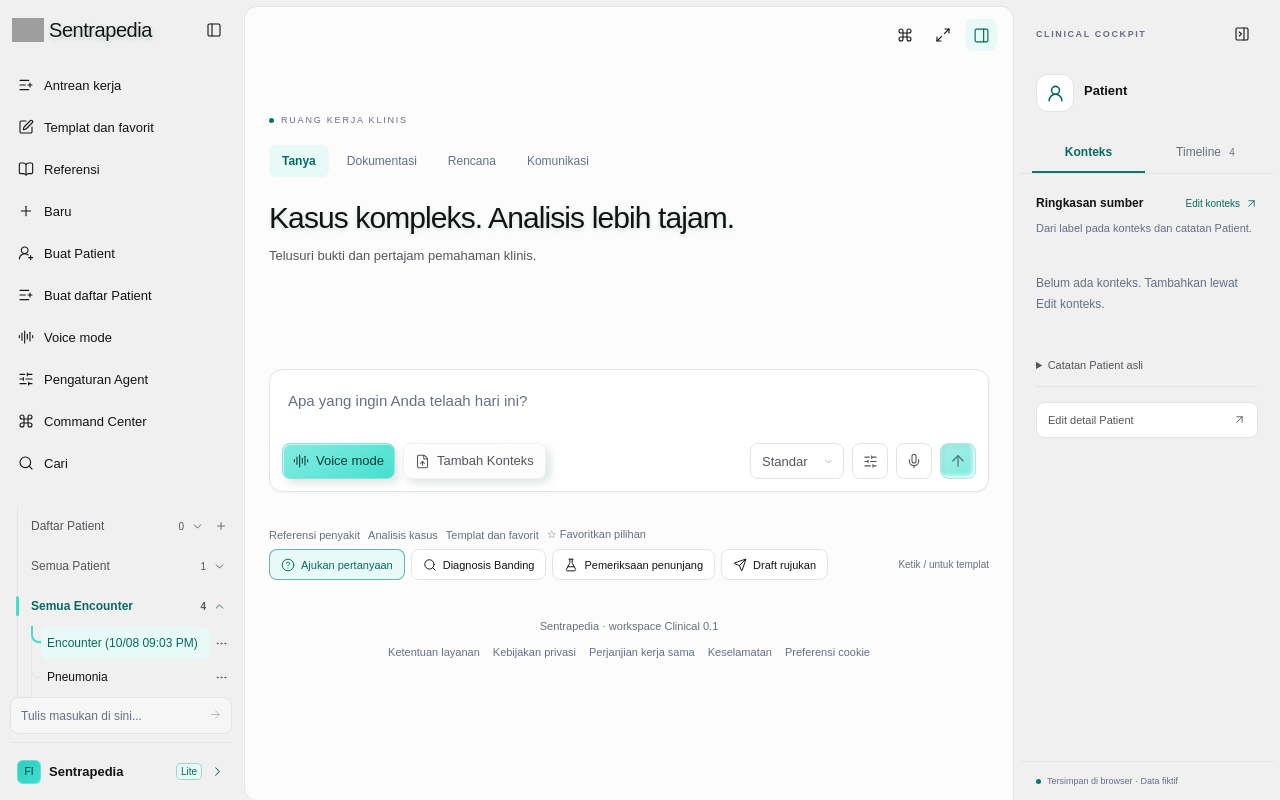
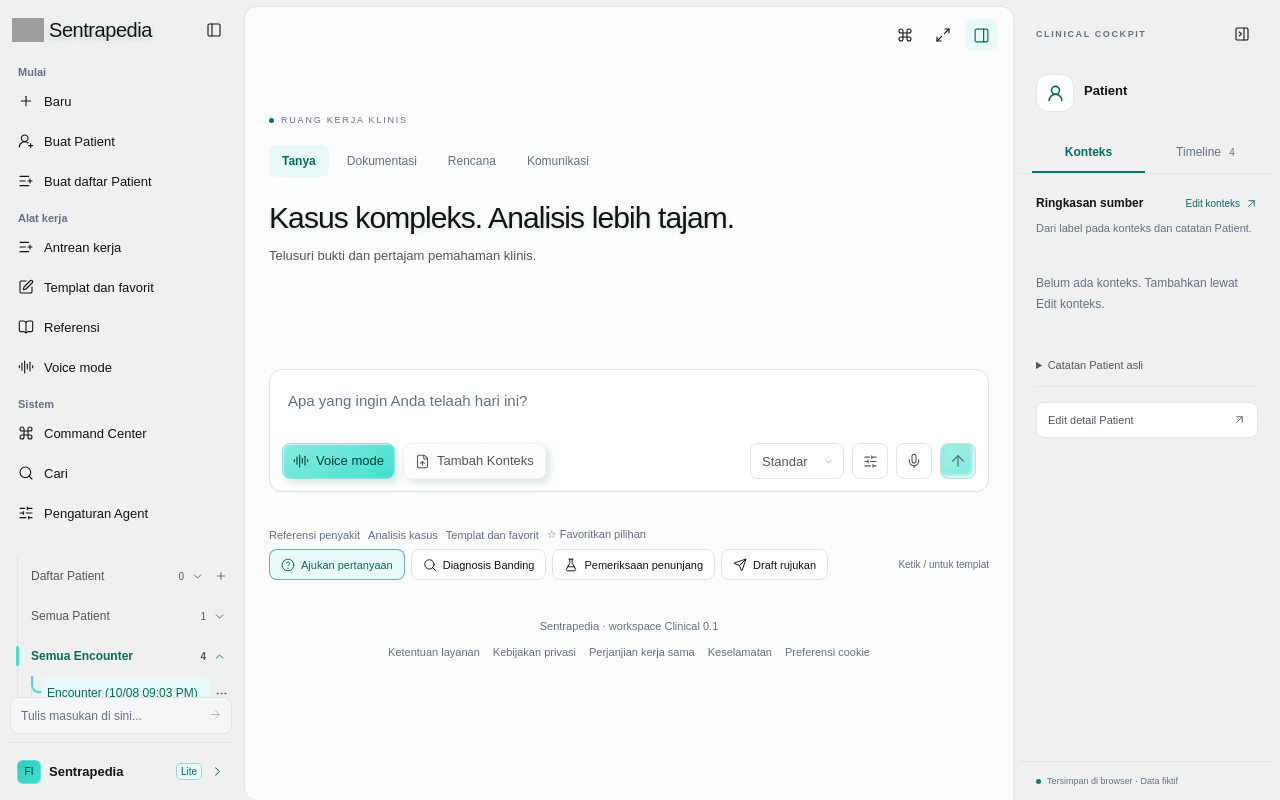
Before and after one commit to drferdi/Sentrapedia, a Next.js app: page / in a window 1280 px wide. Built offline with nearby package versions, Linux system fonts and the light colour scheme; grey boxes are pictures that could not be loaded.

Commit message:
feat(sentrapedia): sidebar navigation in Mulai, Alat kerja and Sistem groups (R1)
Co-Authored-By: Claude Opus 5.5 <noreply@anthropic.com>

```diff
--- a/app/globals.css
+++ b/app/globals.css
@@ -46,9 +46,11 @@ textarea { resize: vertical; }
 .brand-wordmark { font-family: inherit; text-shadow: var(--workspace-brand-shadow); letter-spacing: -.45px; }
 .icon-button { width: 32px; height: 32px; display: inline-flex; align-items: center; justify-content: center; border-radius: 8px; }
 .icon-button:hover, .small-icon:hover { background: var(--color-border-subtle); }
-.main-nav { padding: 4px 0 0; display: grid; gap: 4px; }
-.main-nav > button { display: flex; gap: 10px; align-items: center; text-align: left; padding: 10px 8px; height: 38px; border-radius: 8px; }
-.main-nav > button:hover { background: var(--color-border-subtle); }
+.main-nav { padding: 4px 0 0; display: grid; gap: 12px; }
+.nav-group { display: grid; gap: 2px; }
+.nav-group-title { padding: 0 8px 2px; font-size: 11px; font-weight: 600; color: var(--color-text-muted); }
+.nav-group > button { display: flex; gap: 10px; align-items: center; text-align: left; padding: 10px 8px; height: 38px; border-radius: 8px; }
+.nav-group > button:hover { background: var(--color-border-subtle); }
 .main-nav svg { width: 16px; height: 16px; }
 kbd { font-family: inherit; font-size: 10px; color: var(--workspace-ink-faint); }
 .main-nav kbd { margin-left: auto; opacity: 0; transition: opacity .15s; }
--- a/components/sidebar.tsx
+++ b/components/sidebar.tsx
@@ -35,16 +35,22 @@ export function Sidebar({ state, open, mobile, onToggle, onDialog, onNew, onSele
     <aside ref={ref} className={`sidebar ${open ? "is-open" : ""}`} inert={!open} aria-hidden={!open} aria-label="Navigasi workspace">
       <div className="sidebar-brand"><Brand /><button className="icon-button" aria-label="Tutup sidebar" title="Tutup sidebar" onClick={onToggle}><PanelLeft size={16}/></button></div>
       <nav className="main-nav" aria-label="Navigasi utama">
+        <div className="nav-group" role="group" aria-labelledby="nav-group-start"><span className="nav-group-title" id="nav-group-start">Mulai</span>
+          <button onClick={() => onNew()}><Plus/><span>Baru</span><kbd>⌘ K</kbd></button>
+          <button onClick={() => onDialog("patient")}><UserRoundPlus/><span>Buat Patient</span></button>
+          <button onClick={() => onDialog("list")}><ListPlus/><span>Buat daftar Patient</span></button>
+        </div>
+        <div className="nav-group" role="group" aria-labelledby="nav-group-tools"><span className="nav-group-title" id="nav-group-tools">Alat kerja</span>
           <button onClick={() => { if (mobile) onToggle(); onDialog("queue"); }}><ListPlus/><span>Antrean kerja</span></button>
           <button onClick={() => { if (mobile) onToggle(); onDialog("templates"); }}><SquarePen/><span>Templat dan favorit</span></button>
           <button onClick={() => { if (mobile) onToggle(); onDialog("knowledge"); }}><BookOpen/><span>Referensi</span></button>
-        <button onClick={() => onNew()}><Plus/><span>Baru</span><kbd>⌘ K</kbd></button>
-        <button onClick={() => onDialog("patient")}><UserRoundPlus/><span>Buat Patient</span></button>
-        <button onClick={() => onDialog("list")}><ListPlus/><span>Buat daftar Patient</span></button>
           <button onClick={() => onDialog("scribe")}><AudioLines/><span>Voice mode</span></button>
-        <button onClick={() => onDialog("settings")}><SlidersHorizontal/><span>Pengaturan Agent</span></button>
+        </div>
+        <div className="nav-group" role="group" aria-labelledby="nav-group-system"><span className="nav-group-title" id="nav-group-system">Sistem</span>
           <button onClick={() => { if (mobile) onToggle(); onDialog("commands"); }}><Command/><span>Command Center</span><kbd>⌘ J</kbd></button>
           <button onClick={() => onDialog("search")}><Search/><span>Cari</span><kbd>⌘ /</kbd></button>
+          <button onClick={() => onDialog("settings")}><SlidersHorizontal/><span>Pengaturan Agent</span></button>
+        </div>
       </nav>
       <div className="sidebar-content"><SidebarSubmenu initialSection="encounters" sections={[
         { id: "lists", title: "Daftar Patient", action: <button className="small-icon" aria-label="Tambah daftar Patient" onClick={() => onDialog("list")}><Plus size={12}/></button>, items: state.lists.map((list) => ({ id: list.id, label: <><ListPlus size={14}/><span>{list.name}</span><span className="count">{list.patientIds.length}</span></>, onSelect: () => onDialog("list", list.id) })), empty: <button className="empty-list" onClick={() => onDialog("list")}>Buat daftar Patient</button> },
```
Lines whose indentation alone changed are shown as unchanged.
